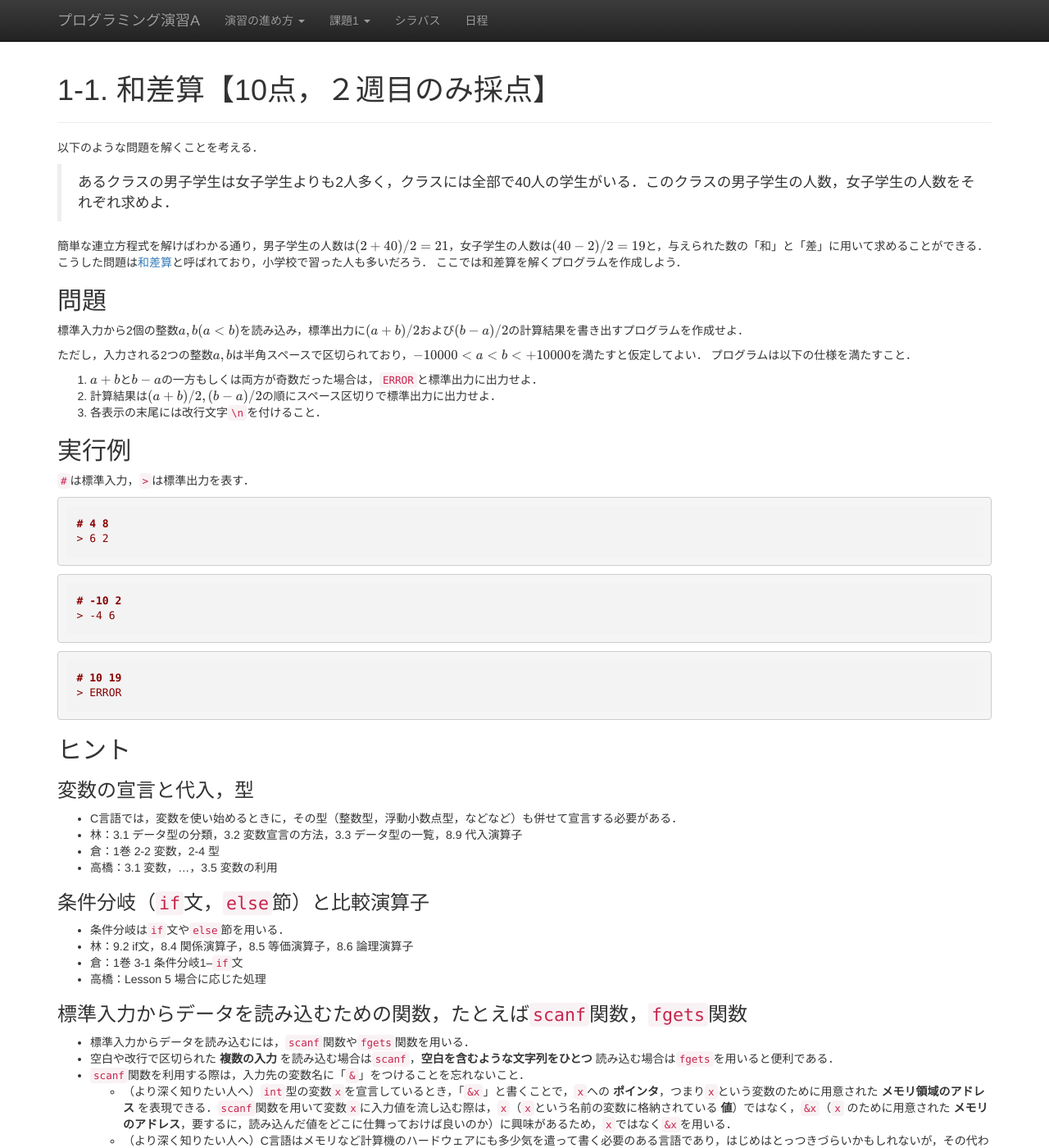
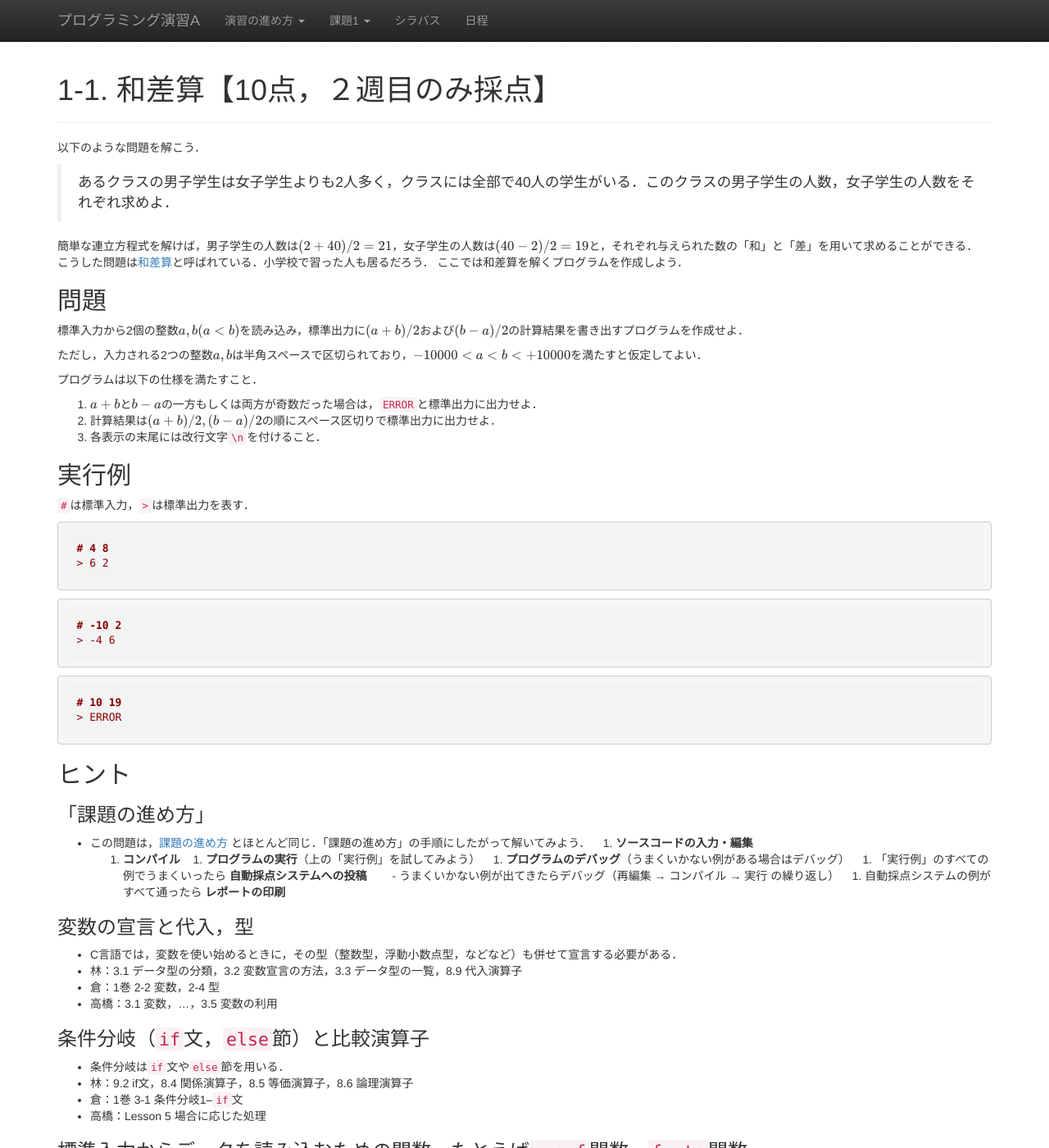
Before and after one commit to ecei-tohoku/ppa-public, a Jekyll site: the page built from kadai1/p11.md, in a window 1280 px wide and 1400 px high. Shown: the whole window at 82% size. Built offline with Jekyll 4.4.1, drawn with Linux system fonts in a browser that asks for light colours; nearby versions of some CDN libraries; formulas are drawn with MathJax 3.

Commit message:
enrich hints

````diff
--- a/kadai1/p11.md
+++ b/kadai1/p11.md
@@ -3,12 +3,12 @@ layout: page
 title: 1-1. 和差算【10点，２週目のみ採点】
 ---
 
-以下のような問題を解くことを考える．
+以下のような問題を解こう．
 
 > あるクラスの男子学生は女子学生よりも2人多く，クラスには全部で40人の学生がいる．このクラスの男子学生の人数，女子学生の人数をそれぞれ求めよ．
 
-簡単な連立方程式を解けばわかる通り，男子学生の人数は$(2 + 40)/2 = 21$，女子学生の人数は$(40 - 2)/2 = 19$と，与えられた数の「和」と「差」に用いて求めることができる．
-こうした問題は[和差算](https://ja.wikipedia.org/wiki/%E5%92%8C%E5%B7%AE%E7%AE%97)と呼ばれており，小学校で習った人も多いだろう．
+簡単な連立方程式を解けば，男子学生の人数は$(2 + 40)/2 = 21$，女子学生の人数は$(40 - 2)/2 = 19$と，それぞれ与えられた数の「和」と「差」を用いて求めることができる．
+こうした問題は[和差算](https://ja.wikipedia.org/wiki/%E5%92%8C%E5%B7%AE%E7%AE%97)と呼ばれている．小学校で習った人も居るだろう．
 ここでは和差算を解くプログラムを作成しよう．
 
 ## 問題
@@ -16,6 +16,7 @@ title: 1-1. 和差算【10点，２週目のみ採点】
 標準入力から2個の整数$a, b (a < b)$を読み込み，標準出力に$(a + b)/2$および$(b - a)/2$の計算結果を書き出すプログラムを作成せよ．
 
 ただし，入力される2つの整数$a, b$は半角スペースで区切られており，$-10000 < a < b < +10000$を満たすと仮定してよい．
+
 プログラムは以下の仕様を満たすこと．
 
 1. $a + b$と$b - a$の一方もしくは両方が奇数だった場合は，`ERROR`と標準出力に出力せよ．
@@ -42,6 +43,17 @@ title: 1-1. 和差算【10点，２週目のみ採点】
 ```
 
 ## ヒント
+
+### 「課題の進め方」
+
+- この問題は，[課題の進め方](../docs/kadai.html) とほとんど同じ．「課題の進め方」の手順にしたがって解いてみよう．
+    1. **ソースコードの入力・編集**
+    1. **コンパイル**
+    1. **プログラムの実行**（上の「実行例」を試してみよう）
+    1. **プログラムのデバッグ**（うまくいかない例がある場合はデバッグ）
+    1. 「実行例」のすべての例でうまくいったら **自動採点システムへの投稿**
+        - うまくいかない例が出てきたらデバッグ（再編集 → コンパイル → 実行 の繰り返し）
+    1. 自動採点システムの例がすべて通ったら **レポートの印刷**
 
 ### 変数の宣言と代入，型
 
````
